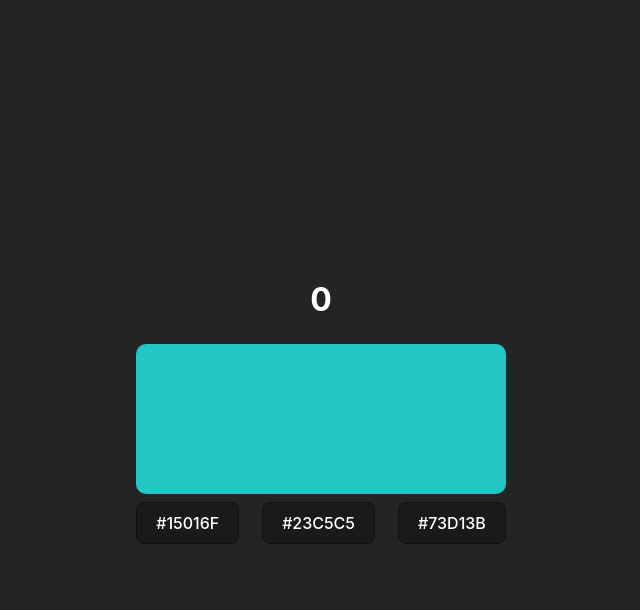
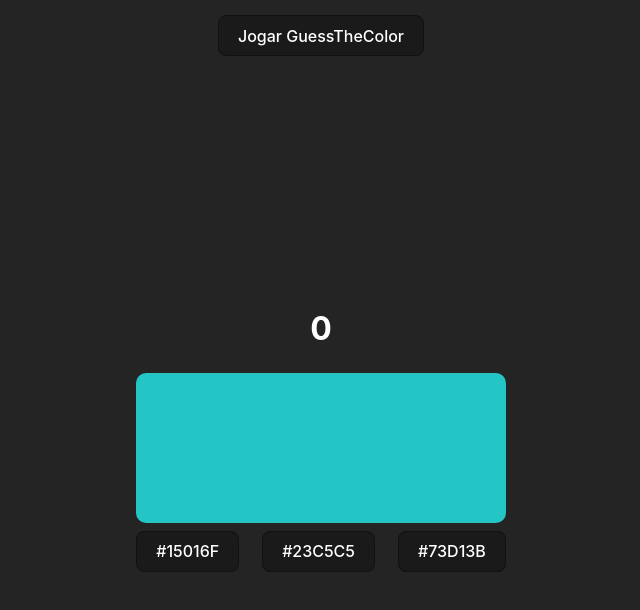
Before and after one commit to gian881/color-guessing-game, a React (Vite) app: page / in a window 1280 px wide. Shown: the top 610 px of the page, without its empty margins (319-959 px from the left). Built offline with nearby package versions, Linux system fonts and the light colour scheme.

Commit message:
🕹 adicionado o jogo guess the color

```diff
--- a/src/App.tsx
+++ b/src/App.tsx
@@ -1,12 +1,29 @@
-import { useState } from 'react'
+import { useEffect, useState } from 'react'
 import GuessTheCode from './components/GuessTheCode'
+import GuessTheColor from './components/GuessTheColor'
 
 
 function App() {
+  const [jogo, setJogo] = useState<"GuessTheCode" | "GuessTheColor">("GuessTheCode")
+
+  function outroJogo() {
+    return jogo === "GuessTheCode" ? "GuessTheColor" : "GuessTheCode"
+  }
+
+  useEffect(() => {
+    localStorage.getItem("jogo") && setJogo(localStorage.getItem("jogo") as "GuessTheCode" | "GuessTheColor")
+  }, [])
+
+  function mudarJogo() {
+    localStorage.setItem("jogo", outroJogo())
+    setJogo(outroJogo())
+  }
 
   return (
     <>
-      <GuessTheCode />
+      <button
+        style={{ marginTop: "15px" }} onClick={() => mudarJogo()}>Jogar {outroJogo()}</button>
+      {jogo === "GuessTheCode" ? <GuessTheCode /> : <GuessTheColor />}
     </>
   )
 }
--- a/src/components/GuessTheCode.tsx
+++ b/src/components/GuessTheCode.tsx
@@ -3,10 +3,8 @@ import '../styles/Jogo.css'
 import { GerarCor } from '../utils/GerarCor';
 import HighScoreModal from './HighScoreModal';
 
-interface GuessTheCodeProps {
-}
 
-function GuessTheCode(props: GuessTheCodeProps) {
+function GuessTheCode() {
     const [pontos, setPontos] = useState(0)
     const [cor, setCor] = useState<string>("#FF0000")
     const [cores, setCores] = useState<string[]>(["#FF0000", "#00FF00", "#0000FF"])
--- /dev/null
+++ b/src/components/GuessTheColor.tsx
@@ -0,0 +1,74 @@
+import React, { useEffect, useState } from 'react';
+import '../styles/GuessTheColor.css'
+import { GerarCor } from '../utils/GerarCor';
+import HighScoreModal from './HighScoreModal';
+
+function GuessTheColor() {
+    const [pontos, setPontos] = useState(0)
+    const [cor, setCor] = useState<string>("#FF0000")
+    const [cores, setCores] = useState<string[]>(["#FF0000", "#00FF00", "#0000FF"])
+    const [highScore, setHighScore] = useState<number>(0)
+    const [modalOpened, setModalOpened] = useState<boolean>(false)
+
+
+    function gerarNovoJogo() {
+        let corCerta = GerarCor()
+        setCor(corCerta)
+        setCores(shuffleArray([corCerta, GerarCor(), GerarCor()]))
+    }
+
+
+    function handleColorClick(event: React.MouseEvent<HTMLButtonElement>) {
+        const rgb2hex = (rgb: string) => `#${rgb.match(/^rgb\((\d+),\s*(\d+),\s*(\d+)\)$/)?.slice(1).map(n => parseInt(n, 10).toString(16).padStart(2, '0')).join('')}`
+
+        if (cor === rgb2hex(event.currentTarget.style.backgroundColor).toUpperCase()) {
+            gerarNovoJogo()
+            setPontos(pontos + 1)
+        } else {
+            if (pontos > highScore) {
+                setHighScore(pontos)
+                localStorage.setItem("guessTheColorHighScore", pontos.toString())
+            }
+            setModalOpened(true)
+        }
+    }
+
+    function handleModalClose() {
+        setModalOpened(false)
+        setPontos(0)
+        gerarNovoJogo()
+    }
+
+    function shuffleArray(array: any[]) {
+        for (let i = array.length - 1; i > 0; i--) {
+            const j = Math.floor(Math.random() * (i + 1));
+            const temp = array[i];
+            array[i] = array[j];
+            array[j] = temp;
+        }
+        return array
+    }
+
+    useEffect(() => {
+        gerarNovoJogo()
+        localStorage.getItem("guessTheColorHighScore") && setHighScore(Number(localStorage.getItem("guessTheColorHighScore")))
+    }, [])
+
+
+    return (
+        <>
+            <div className="wrapper">
+                <h1>{pontos}</h1>
+                <h1>{cor}</h1>
+                <div className="buttons">
+                    {cores.map((cor) => {
+                        return <button onClick={handleColorClick} style={{ backgroundColor: cor }} className='btn-color' key={cor}></button>
+                    })}
+                </div>
+            </div>
+            {modalOpened ? <HighScoreModal handleModalClose={handleModalClose} highscore={highScore} jogo="GuessTheColor" pontos={pontos} respostaCerta={cor} /> : null}
+        </>
+    )
+}
+
+export default GuessTheColor
--- a/src/components/HighScoreModal.tsx
+++ b/src/components/HighScoreModal.tsx
@@ -20,7 +20,7 @@ function HighScoreModal(props: HighScoreModalProps) {
 
                 <div className="body">
                     <p>A resposta certa era</p>
-                    {props.jogo === "GuessTheCode" ? <p>{props.respostaCerta}</p> : <div style={{ backgroundColor: props.respostaCerta, width: "50px", height: "50px" }}></div>}
+                    {props.jogo === "GuessTheCode" ? <p>{props.respostaCerta}</p> : <div style={{ backgroundColor: props.respostaCerta, width: "75px", height: "75px", borderRadius: "50%" }}></div>}
                     <p>Você fez {props.pontos} pontos</p>
                     <p>Sua maior pontuação foi {props.highscore} pontos</p>
                 </div>
--- /dev/null
+++ b/src/styles/GuessTheColor.css
@@ -0,0 +1,9 @@
+.btn-color {
+    width: 90px;
+    height: 90px;
+
+    border-radius: 100%;
+
+    margin: 10px;
+    cursor: pointer;
+}
--- a/src/utils/GerarCor.ts
+++ b/src/utils/GerarCor.ts
@@ -1,4 +1,4 @@
-function gerarHex() {
+function gerarHex(): string {
     let numero = Math.floor(Math.random() * 255).toString(16);
     while (numero.length < 2) {
         numero = '0' + numero;
@@ -6,7 +6,7 @@ function gerarHex() {
     return numero;
 }
 
-function GerarCor() {
+function GerarCor(): string {
     const red = gerarHex();
     const green = gerarHex();
     const blue = gerarHex();
```
